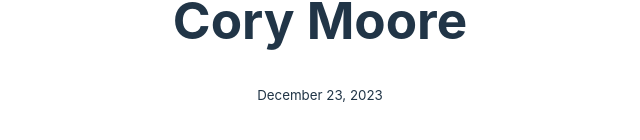
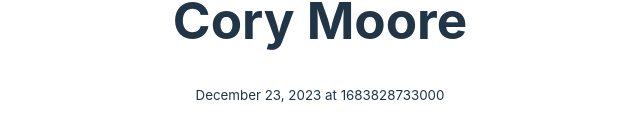
Before and after one commit to pelachile/corymoore, a React (Vite) app: page / in a window 1280 px wide. Shown: the part 368-508 px from the top of the page, without its empty margins (320-960 px from the left). Built offline with nearby package versions, Linux system fonts and the light colour scheme.

Commit message:
added time

```diff
--- a/src/App.jsx
+++ b/src/App.jsx
@@ -4,7 +4,7 @@ function App() {
   return (
     <>
       <h1>Cory Moore</h1>
-      <small>December 23, 2023</small>
+      <small>December 23, 2023 at {Date.now()}</small>
     </>
   );
 }
```
Also changed, not shown: 2 other files (tests, documents, lock files or other folders).
